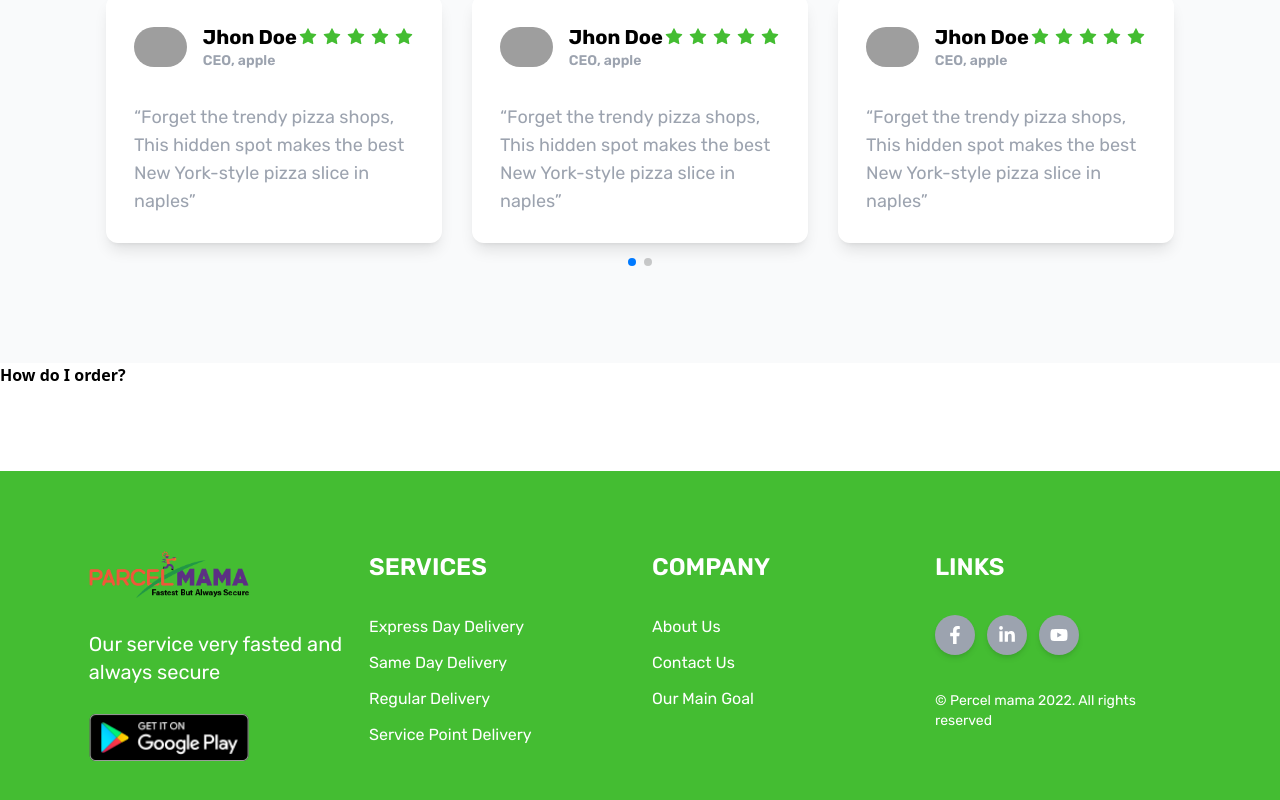
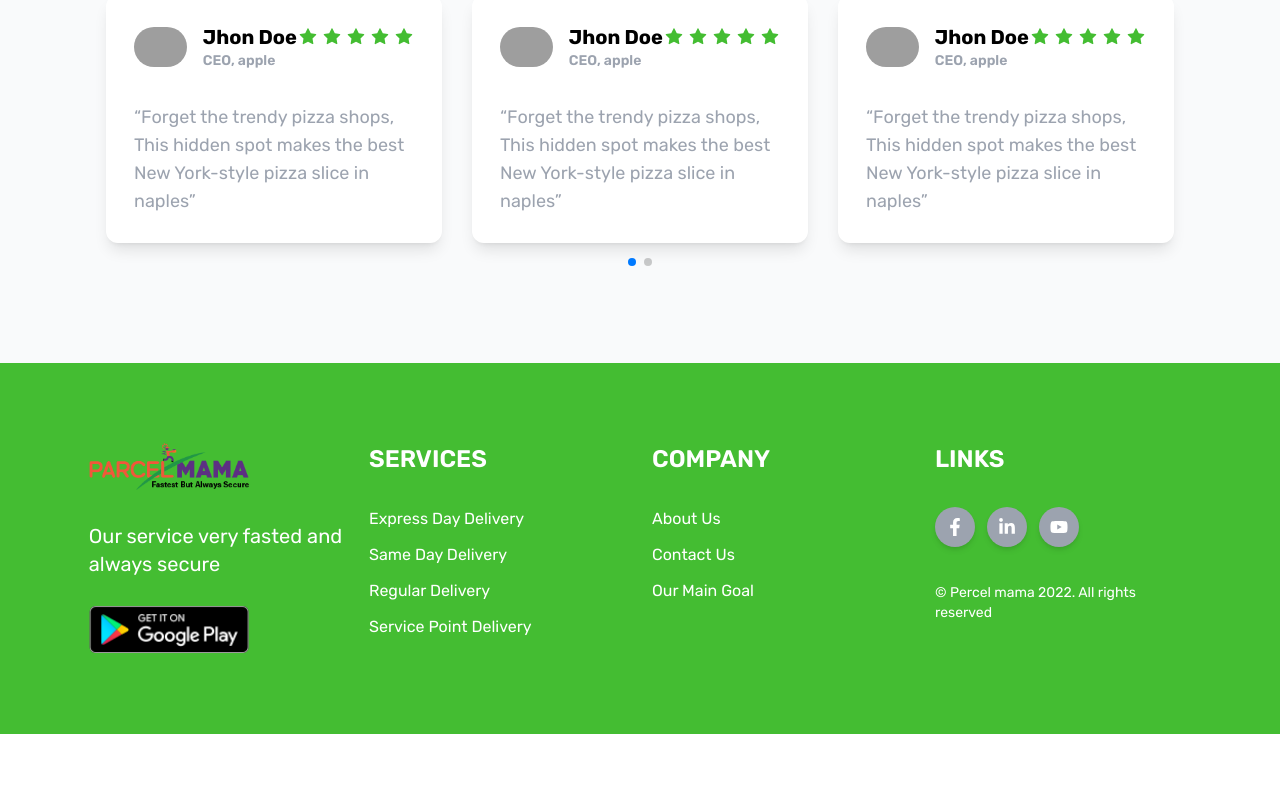
Before and after one commit to akalaminamin/parcelmama, a React (Create React App) app: page / in a window 1280 px wide. Shown: the part 2455-3255 px from the top of the page. After the commit the page ends 3189 px from the top, so only its background shows below. Built offline with nearby package versions, Linux system fonts and the light colour scheme; grey boxes are pictures that could not be loaded.

Commit message:
remove demo faq section from home

```diff
--- a/package.json
+++ b/package.json
@@ -7,6 +7,7 @@
     "@testing-library/react": "^13.3.0",
     "@testing-library/user-event": "^13.5.0",
     "react": "^18.2.0",
+    "react-accessible-accordion": "^5.0.0",
     "react-dom": "^18.2.0",
     "react-icons": "^4.4.0",
     "react-router-dom": "^6.3.0",
--- a/src/pages/Home/Home.js
+++ b/src/pages/Home/Home.js
@@ -16,7 +16,6 @@ const Home = () => {
       <OurServices />
       <CalculateCharge />
       <Testimonial />
-      <Faq />
     </>
   )
 }
```
Also changed, not shown: 1 other file (tests, documents, lock files or other folders).
